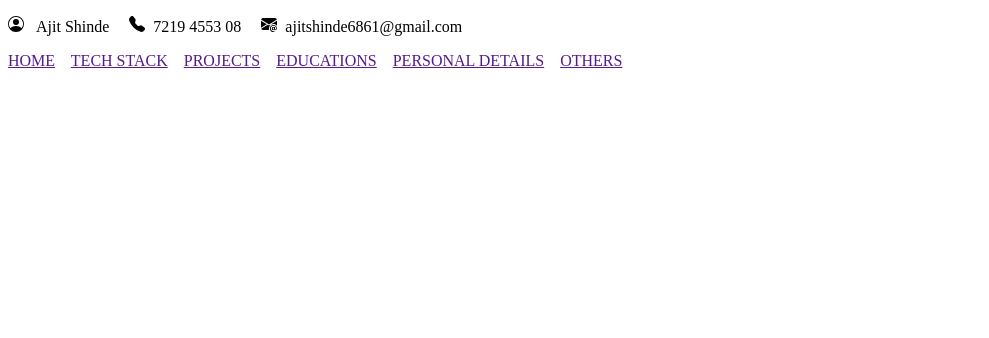
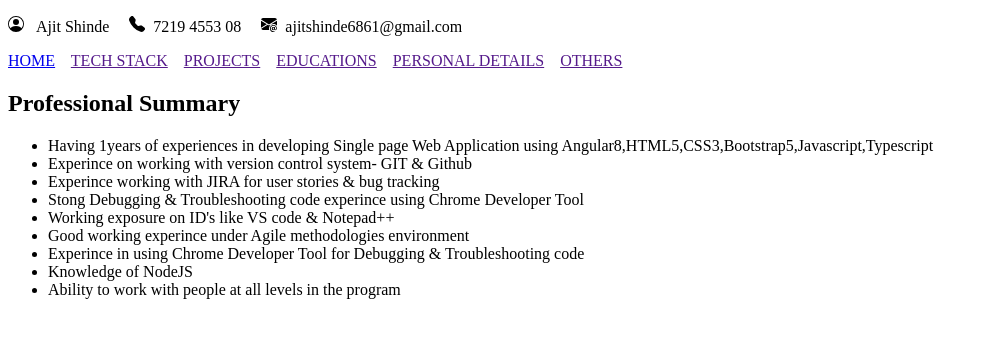
Before and after one commit to ajitshinde123/my-profile, a plain HTML site: page index.html in a window 1280 px wide. Shown: the whole page, without its empty margins (0-989 px from the left). Drawn offline with Linux system fonts and the light colour scheme.

Commit message:
Designed a Home Section
Designed a Home Section

```diff
--- a/index.html
+++ b/index.html
@@ -56,7 +56,7 @@
 
     <!-- Navigation Section -->
     <nav>
-      <a href="">HOME</a>&nbsp;&nbsp;&nbsp;
+      <a href="#home">HOME</a>&nbsp;&nbsp;&nbsp;
       <a href="">TECH STACK</a>&nbsp;&nbsp;&nbsp;
       <a href="">PROJECTS</a>&nbsp;&nbsp;&nbsp;
       <a href="">EDUCATIONS</a>&nbsp;&nbsp;&nbsp;
@@ -65,7 +65,22 @@
     </nav>
 
     <!-- Main Section -->
-    <section></section>
+    <section>
+      <!-- HOME Section -->
+      <section id="home">
+      <h2>Professional Summary</h2>
+      <ul>
+        <li> Having 1years of experiences in developing Single page Web Application using Angular8,HTML5,CSS3,Bootstrap5,Javascript,Typescript </li>
+        <li> Experince on working with version control system- GIT & Github</li>
+        <li> Experince working with JIRA for user stories & bug tracking</li>
+        <li> Stong Debugging & Troubleshooting code experince using Chrome Developer Tool</li>
+        <li> Working exposure on ID's like VS code & Notepad++</li>
+        <li> Good working experince under Agile methodologies environment</li>
+        <li> Experince in using  Chrome Developer Tool for Debugging & Troubleshooting code </li>
+        <li> Knowledge of NodeJS</li>
+        <li> Ability to work with people at all levels in the program</li>
+      </ul>
+    </section>
 
     <!-- Footer section -->
     <footer></footer>
```
